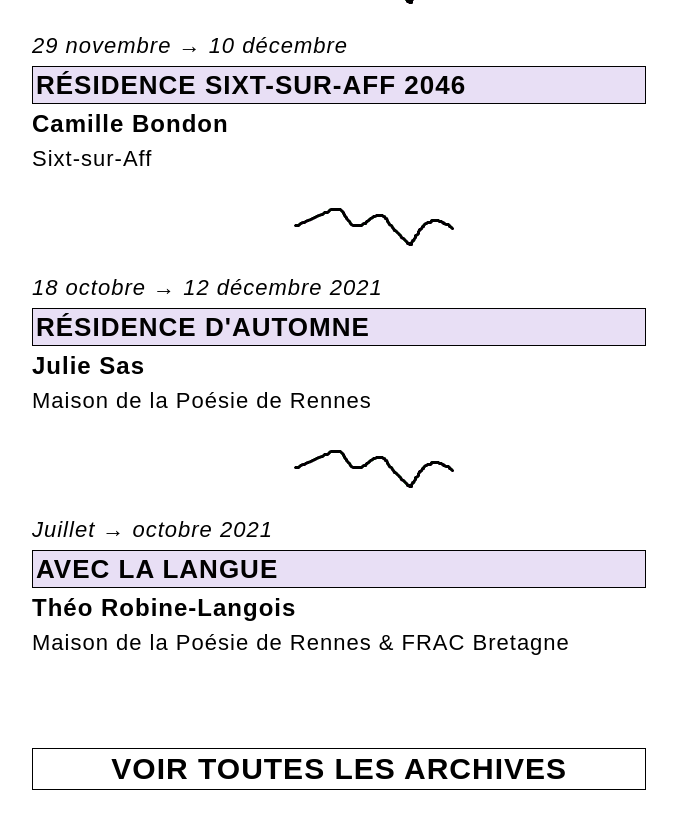
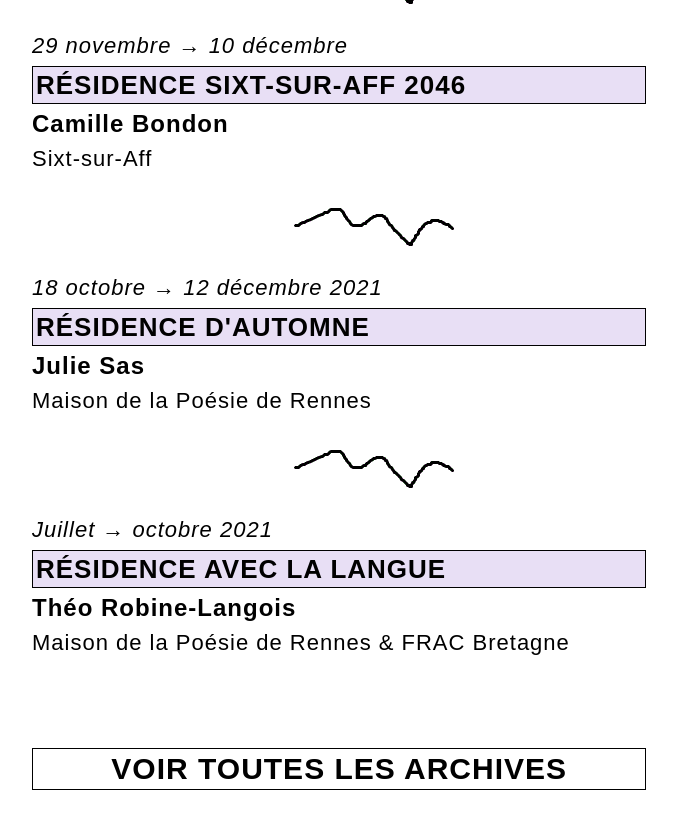
Before and after one commit to PQuod/MaisondelaPoesiedeRennes, a Jekyll site: the page built from index.markdown, in a window 1280 px wide and 900 px high, scrolled down 2046 px. Shown: the top 829 px of the window, without its empty margins (204-881 px from the left). Built offline with Jekyll 4.4.1, drawn with Linux system fonts in a browser that asks for light colours; some web fonts are replaced; a script that is not in the unit is left out.

Commit message:
Update Evenements “2022-06-28-avec_la_langue1”

```diff
--- a/_posts/2022-06-28-avec_la_langue1.md
+++ b/_posts/2022-06-28-avec_la_langue1.md
@@ -1,7 +1,7 @@
 ---
 layout: post
-title: Avec la Langue
 name: Avec la Langue
+title: Résidence Avec la langue
 date: 2021-06-28T08:32:58.388Z
 artiste:
   - Théo Robine-Langois
@@ -12,7 +12,7 @@
 lieu: Maison de la Poésie de Rennes & FRAC Bretagne
 partenaires: FRAC Bretagne
 ---
-*Avec la langue* est une résidence de création organisée en partenariat avec le FRAC Bretagne.
+*Avec la langue* est une résidence de création organisée en partenariat avec le [FRAC Bretagne](https://fracbretagne.fr).
 
 Du 28 juin au 11 juillet, puis du 4 au 17 octobre, l’auteur **Théo Robine-Langlois** s’immerge au sein du Frac Bretagne afin d’écrire et enregistrer des sons. Lors de cette résidence, tout peut être sujet à écriture ou enregistrement : les gens qui parlent, le reflet de la pelouse, quelqu’un.e qui mange dans les escaliers, une grappe d’adolescent.e.s, le bruit d’un pull, et d’autres sons auxquels on ne pense pas forcément.
 
```
